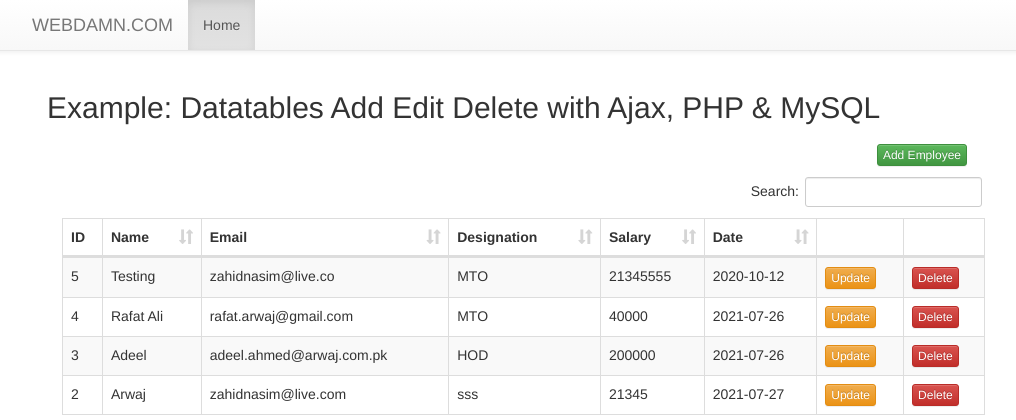
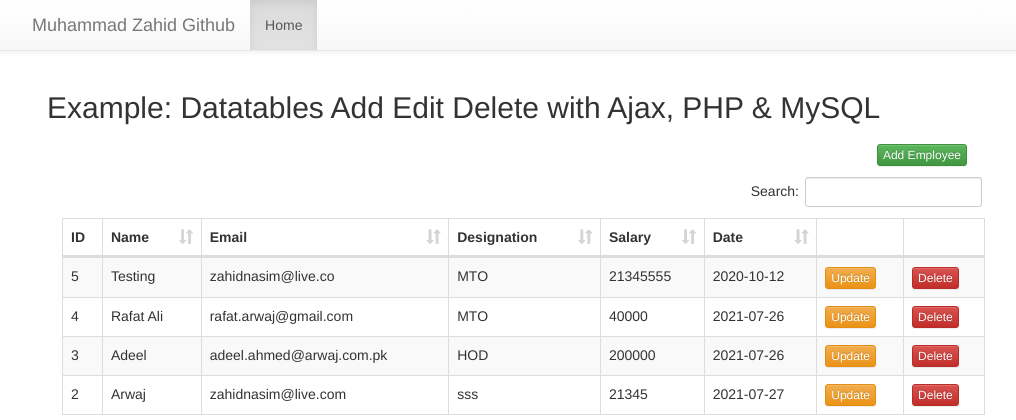
Before and after one commit to MuhammadZahid9596/datatable_crud, a PHP site: page / in a window 1280 px wide. Shown: the top 420 px of the page, without its empty margins (38-1054 px from the left). Run offline with PHP 8.4, Linux system fonts and the light colour scheme; data comes from the database, SQL or seed files in the repository; some libraries are stand-ins or nearby versions.

Commit message:
final commit

```diff
--- a/config.php
+++ b/config.php
@@ -7,7 +7,7 @@ class dbConfig {
     function dbConfig() {
         $this -> serverName = 'localhost';
         $this -> userName = 'root';
-        $this -> password = "reload15db";
+        $this -> password = "";
         $this -> dbName = "test123";
     }
 }
--- a/export.php
+++ b/export.php
@@ -8,7 +8,7 @@
 // Database Connection
 $servername = "localhost";
 $username = "root";
-$password = "reload15db";
+$password = "";
 $dbname = "test123";
 
 // Create connection
--- a/inc/container.php
+++ b/inc/container.php
@@ -1,4 +1,3 @@
-<link rel="icon" type="image/png" href="https://webdamn.com/wp-content/themes/v2/webdamn.png">
 </head>
 <body class="">
 <div role="navigation" class="navbar navbar-default navbar-static-top">
@@ -10,11 +9,11 @@
             <span class="icon-bar"></span>
             <span class="icon-bar"></span>
           </button>
-          <a href="https://www.webdamn.com" class="navbar-brand">WEBDAMN.COM</a>
+          <a href="https://github.com/MuhammadZahid9596/" class="navbar-brand">Muhammad Zahid Github</a>
         </div>
         <div class="navbar-collapse collapse">
           <ul class="nav navbar-nav">
-            <li class="active"><a href="https://www.webdamn.com">Home</a></li>
+            <li class="active"><a href="index.php">Home</a></li>
 
           </ul>
 
```
